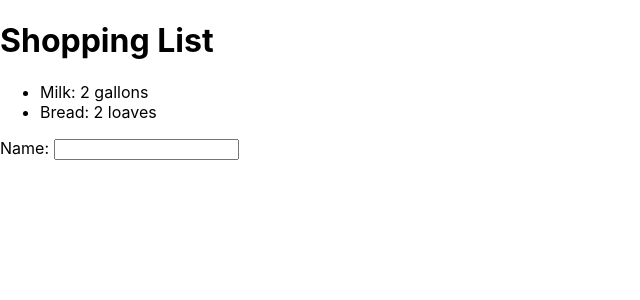
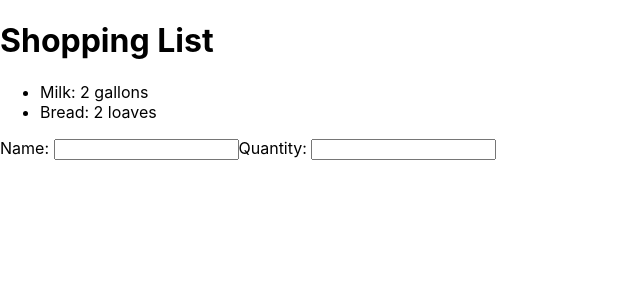
Before and after one commit to super8989/React_shopping_list, a React (Create React App) app: page / in a window 1280 px wide. Shown: the top 300 px of the page, without its empty margins (0-640 px from the left). Built offline with nearby package versions, Linux system fonts and the light colour scheme.

Commit message:
added in second input for qty in ShoppingListForm

```diff
--- a/src/ShoppingListForm.js
+++ b/src/ShoppingListForm.js
@@ -9,11 +9,18 @@ class ShoppingListForm extends Component {
 	render() {
 		return (
 			<form>
-				<label>Name: </label>
+				<label htmlFor='name'>Name: </label>
 				<input
 					id='name'
 					name='name'
 					value={this.state.name}
+					onChange={this.handleChange}
+				/>
+				<label htmlFor='qty'>Quantity: </label>
+				<input
+					id='qty'
+					name='qty'
+					value={this.state.qty}
 					onChange={this.handleChange}
 				/>
 			</form>
```
